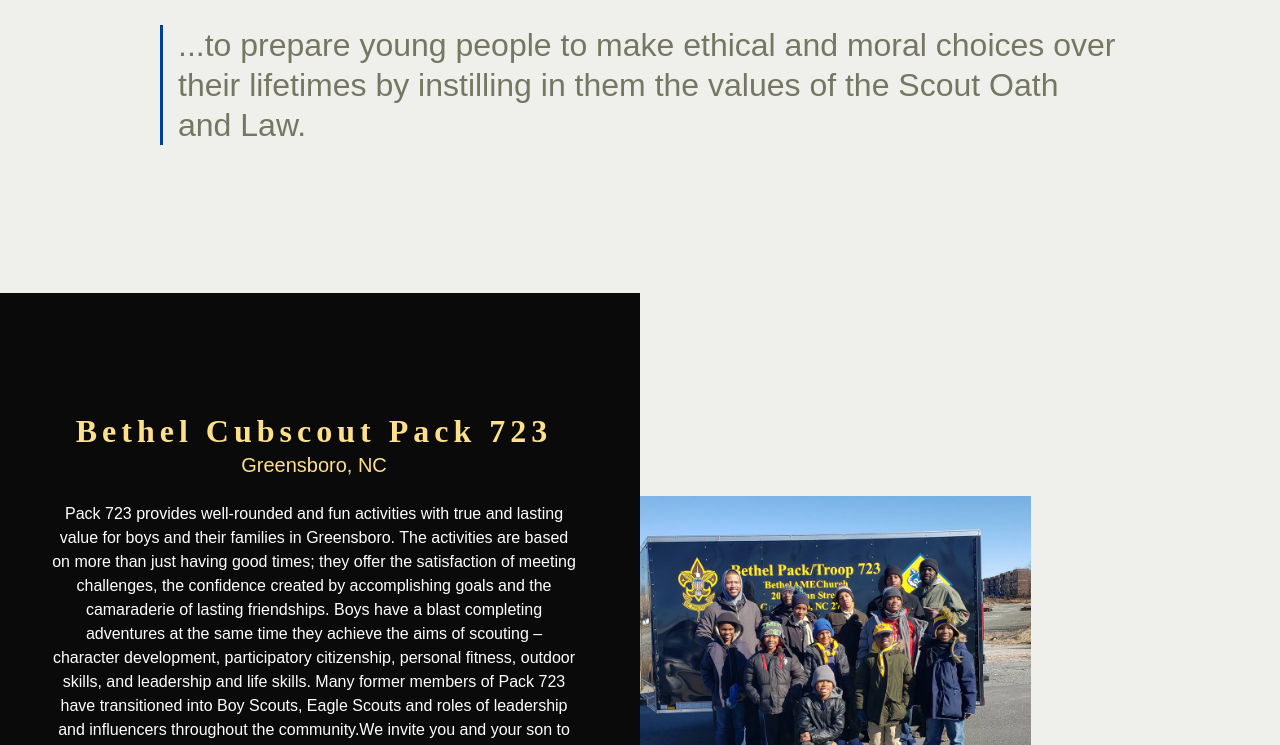
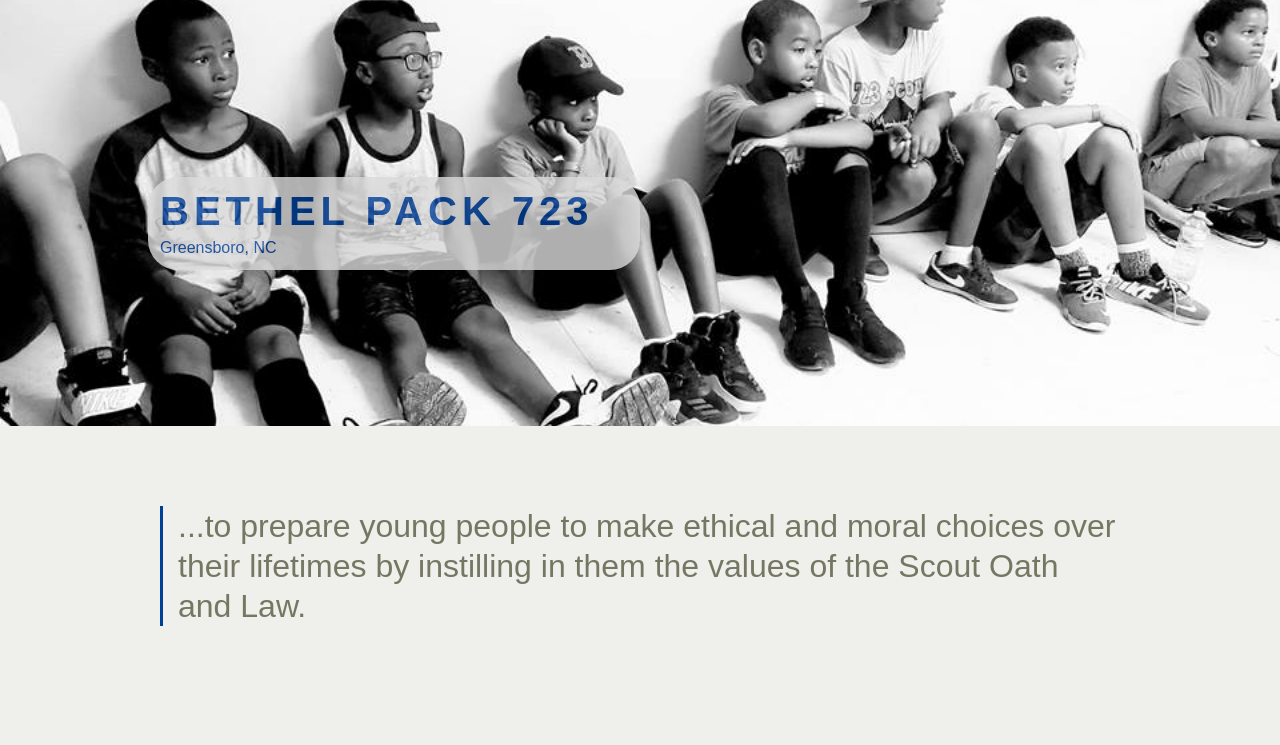
Before and after one commit to pack723/pack723-website, a Gatsby site: page / in a window 1280 px wide. Shown: the part 55-800 px from the top of the page. Built offline with nearby package versions, Linux system fonts and the light colour scheme; Gatsby itself is replaced by a stand-in of ours.

Commit message:
added hero

```diff
--- /dev/null
+++ b/src/components/imageHeader.js
@@ -0,0 +1,59 @@
+import React from "react"
+import { graphql, StaticQuery } from "gatsby"
+import BackgroundImage from "gatsby-background-image"
+
+const ImageHeader = ({ className }) => (
+  <StaticQuery
+    query={graphql`
+      query {
+        desktop: file(relativePath: { eq: "hero.jpg" }) {
+          childImageSharp {
+            fluid(quality: 90, maxWidth: 1920) {
+              ...GatsbyImageSharpFluid_withWebp
+            }
+          }
+        }
+      }
+    `}
+    render={data => {
+      // Set ImageData.
+      const imageData = data.desktop.childImageSharp.fluid
+      return (
+        <BackgroundImage
+          Tag="section"
+          className={className}
+          fluid={imageData}
+          style={{
+            width: "100%",
+            backgroundPosition: "center",
+            backgroundSize: "cover",
+            paddingTop: "100px",
+          }}
+        >
+          <div className="hero-head"></div>
+          <div className="hero-body">
+            <div className="container">
+              <div className="columns is-mobile">
+                <div
+                  className="column has-background-grey-lighter"
+                  style={{ opacity: ".8", borderRadius: "30px" }}
+                >
+                  <h1 className="title  has-text-primary is-size-2-desktop">
+                    BETHEL PACK 723
+                  </h1>
+                  <h2 className="subtitle has-text-primary is-size-6">
+                    Greensboro, NC
+                  </h2>
+                </div>
+                <div className="column"></div>
+              </div>
+              <div />
+            </div>
+          </div>
+        </BackgroundImage>
+      )
+    }}
+  />
+)
+
+export default ImageHeader
--- a/src/pages/index.js
+++ b/src/pages/index.js
@@ -1,12 +1,16 @@
 import * as React from "react"
 import Fade from "react-reveal/Fade"
 import Layout from "../components/layout"
+import SEO from "../components/seo"
+import ImageHeader from "../components/imageHeader"
 import { StaticImage } from "gatsby-plugin-image"
 
 const IndexPage = ({data}) => {
 
   return(
     <Layout>
+      <SEO title="Cub Scout Pack 723" />
+      <ImageHeader className="hero is-medium" />
             <section className="section mission" style={{ padding: "5rem 1.5rem" }}>
         <div className="container">
           <h2
```
